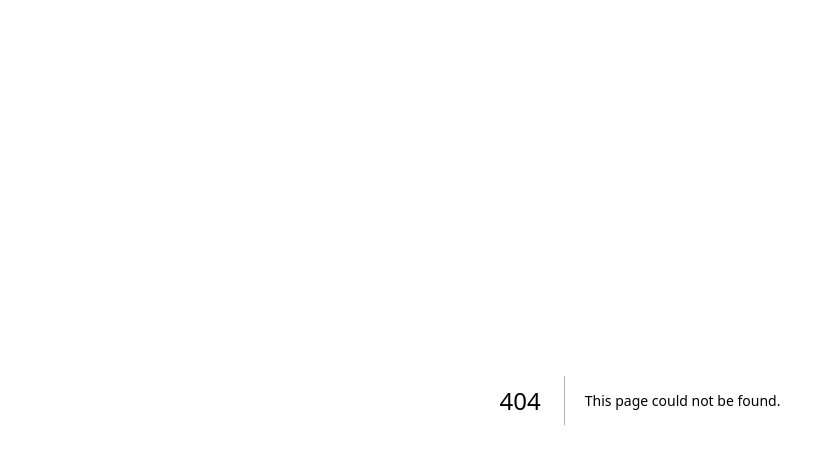
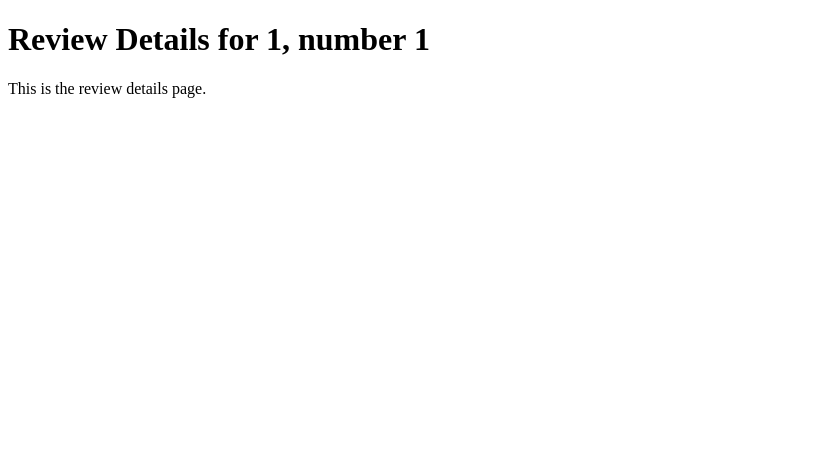
Before and after one commit to MABIGMAC/nextjstutorial, a Next.js app: page /products/1/reviews/1 in a window 1280 px wide. Before the commit this address had no page. Shown: the top 464 px of the page, without its empty margins (0-835 px from the left). Built offline with nearby package versions, Linux system fonts and the light colour scheme.

Commit message:
feat: nested dynamic routes

```diff
--- /dev/null
+++ b/src/app/products/[productId]/reviews/[reviewId]/page.tsx
@@ -0,0 +1,11 @@
+export default async function review({params}: {params: Promise<{
+    productId: string,
+    reviewId: number}> }) {
+    const { productId ,reviewId } = await params;
+    return (
+        <div>
+            <h1>Review Details for {productId}, number {reviewId}</h1>
+            <p>This is the review details page.</p>
+        </div>
+    );
+}
--- /dev/null
+++ b/src/app/products/[productId]/reviews/page.tsx
@@ -0,0 +1,3 @@
+export default function Reviews() {
+    return <h1>Product Reviews</h1>;
+}
```
